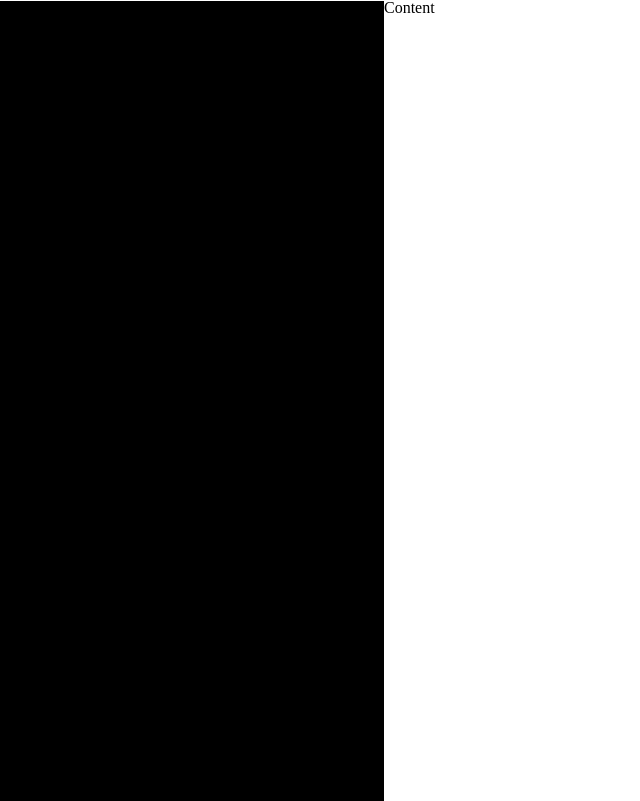
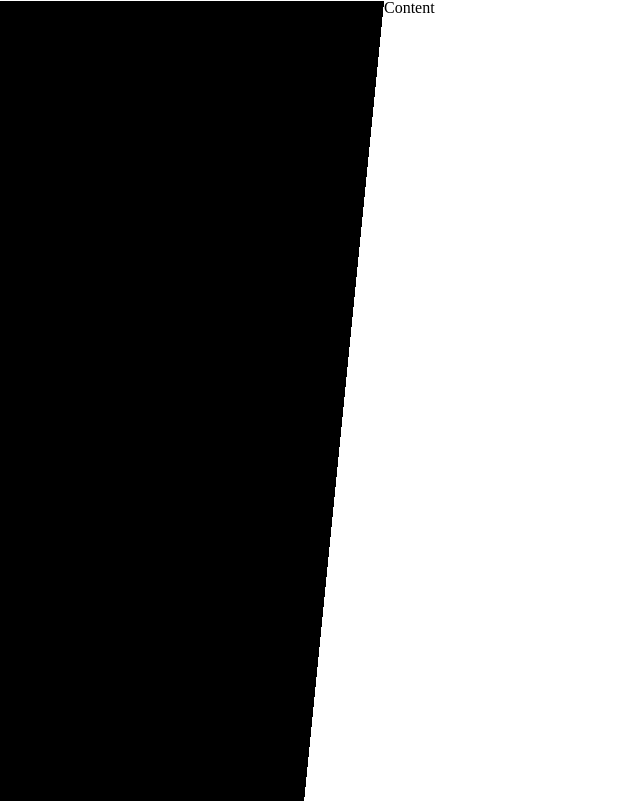
Before and after one commit to munrhalls/Carbyne-explorations, a React (Create React App) app: page / in a window 1280 px wide. Shown: the whole page, without its empty margins (0-640 px from the left). Built offline with nearby package versions, Linux system fonts and the light colour scheme.

Commit message:
nav styler

```diff
--- a/src/components/NavStyler/NavStyler.css
+++ b/src/components/NavStyler/NavStyler.css
@@ -16,6 +16,6 @@
     height: 1px;
     /* pos */
     position: absolute;
-    width: 100%;
+    right: 0; left: 0;
 
 }
--- a/src/components/NavStyler/NavStyler.js
+++ b/src/components/NavStyler/NavStyler.js
@@ -18,7 +18,10 @@ export default function NavStyler() {
             <div
               className="NavStyler__line"
               key={uuid()}
-              style={{ top: `${progressiveVerticalPoints[index]}px` }}
+              style={{
+                top: `${progressiveVerticalPoints[index]}px`,
+                right: `${progressiveVerticalPoints[index] / 10}px`,
+              }}
             ></div>
           );
         })}
```
